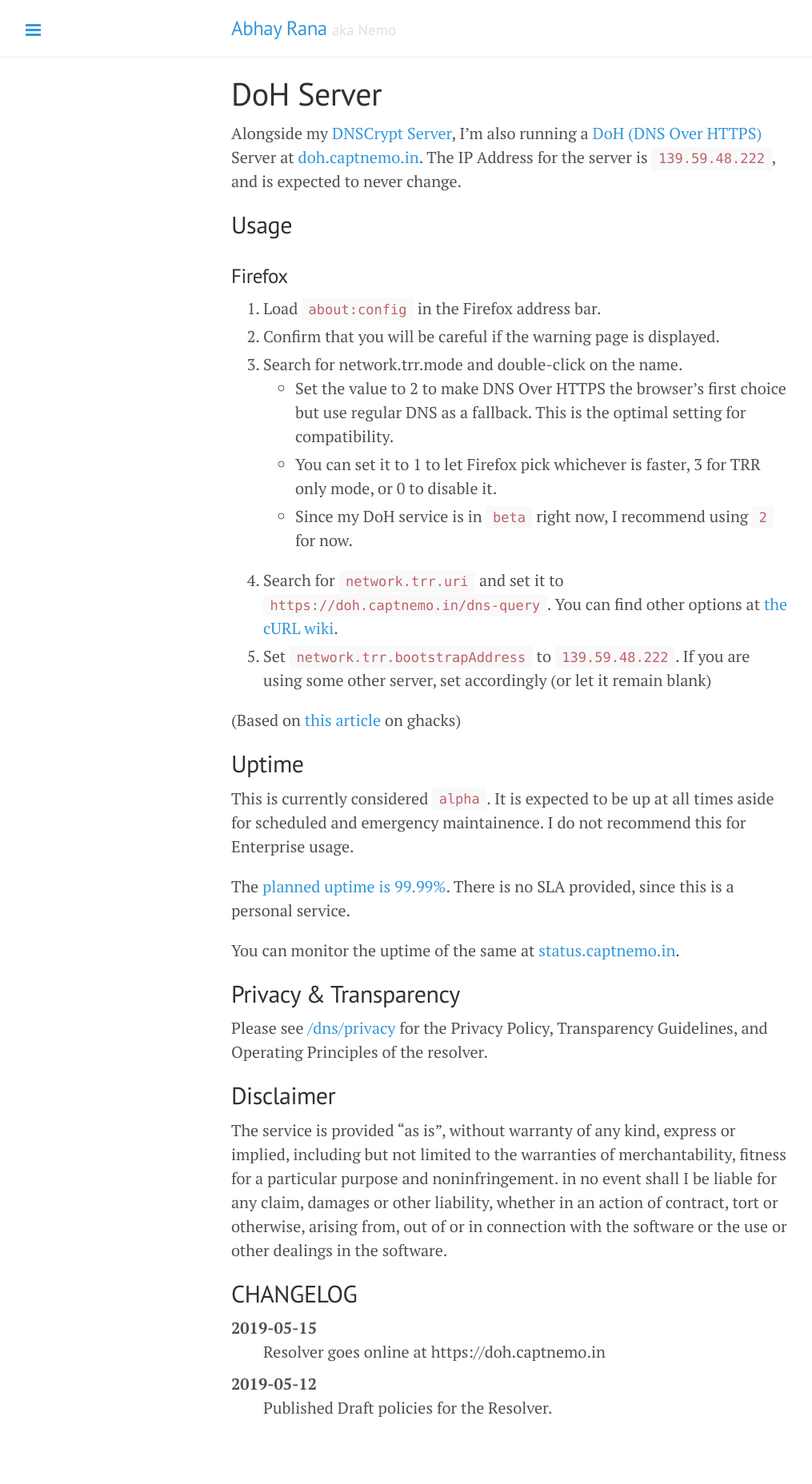
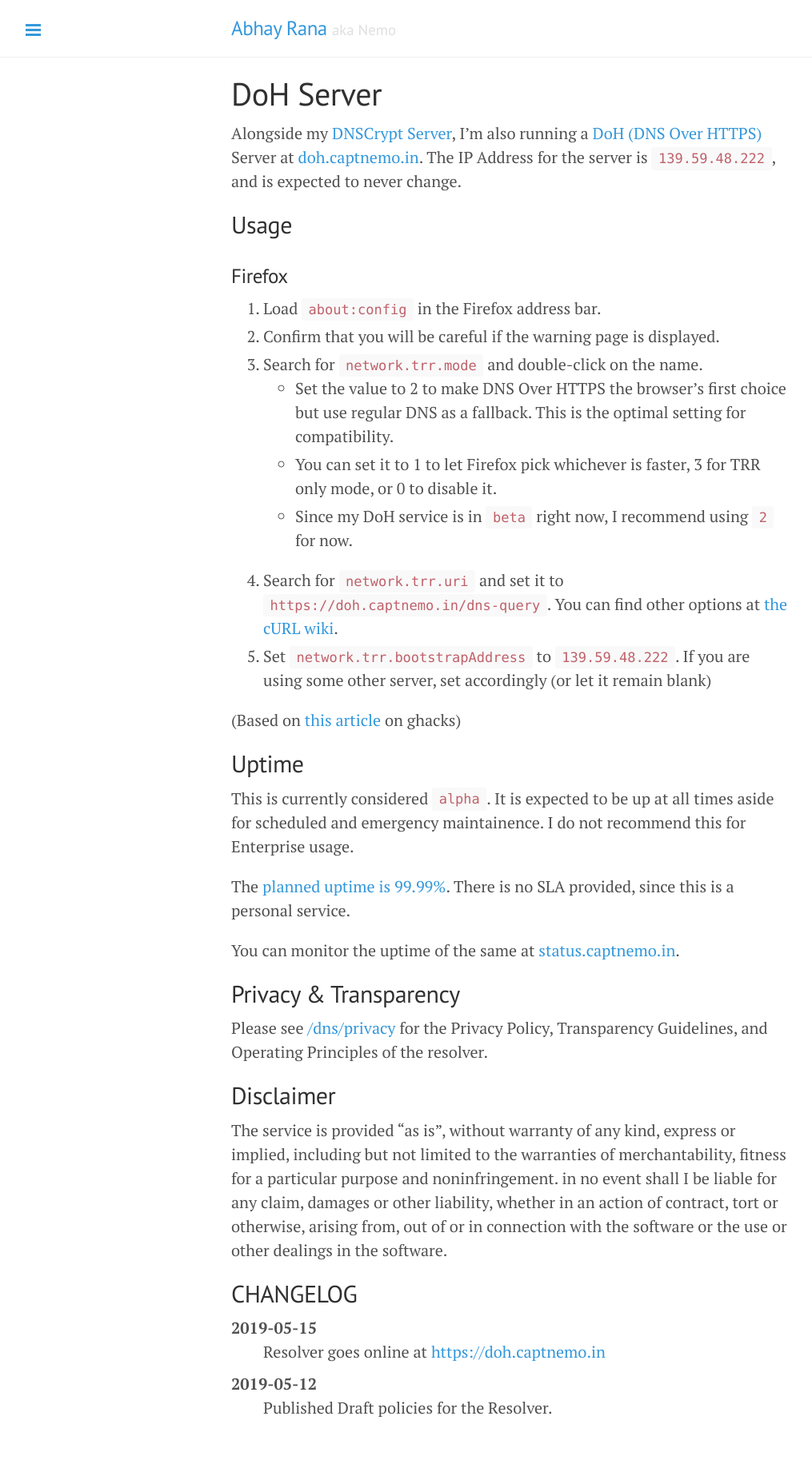
Before and after one commit to captn3m0/captn3m0.github.com, a Jekyll site: the page built from pages/doh.md, in a window 1280 px wide. Shown: the whole page at 80% size, without its empty margins (1-1016 px from the left). Built offline with Jekyll 4.4.1, drawn with Linux system fonts in a browser that asks for light colours.

Commit message:
Markdown fixes

```diff
--- a/pages/doh.md
+++ b/pages/doh.md
@@ -12,7 +12,7 @@ Alongside my [DNSCrypt Server](/dnscrypt/), I'm also running a [DoH (DNS Over HT
 
 1.  Load `about:config` in the Firefox address bar.
 2.  Confirm that you will be careful if the warning page is displayed.
-3.  Search for network.trr.mode and double-click on the name.
+3.  Search for `network.trr.mode` and double-click on the name.
     -   Set the value to 2 to make DNS Over HTTPS the browser's first choice but use regular DNS as a fallback. This is the optimal setting for compatibility.
     -   You can set it to 1 to let Firefox pick whichever is faster, 3 for TRR only mode, or 0 to disable it.
     -   Since my DoH service is in `beta` right now, I recommend using `2` for now.
@@ -40,7 +40,7 @@ The service is provided "as is", without warranty of any kind, express or implie
 ## CHANGELOG
 
 2019-05-15
-: Resolver goes online at https://doh.captnemo.in
+: Resolver goes online at <https://doh.captnemo.in>
 
 2019-05-12
 : Published Draft policies for the Resolver.
```
